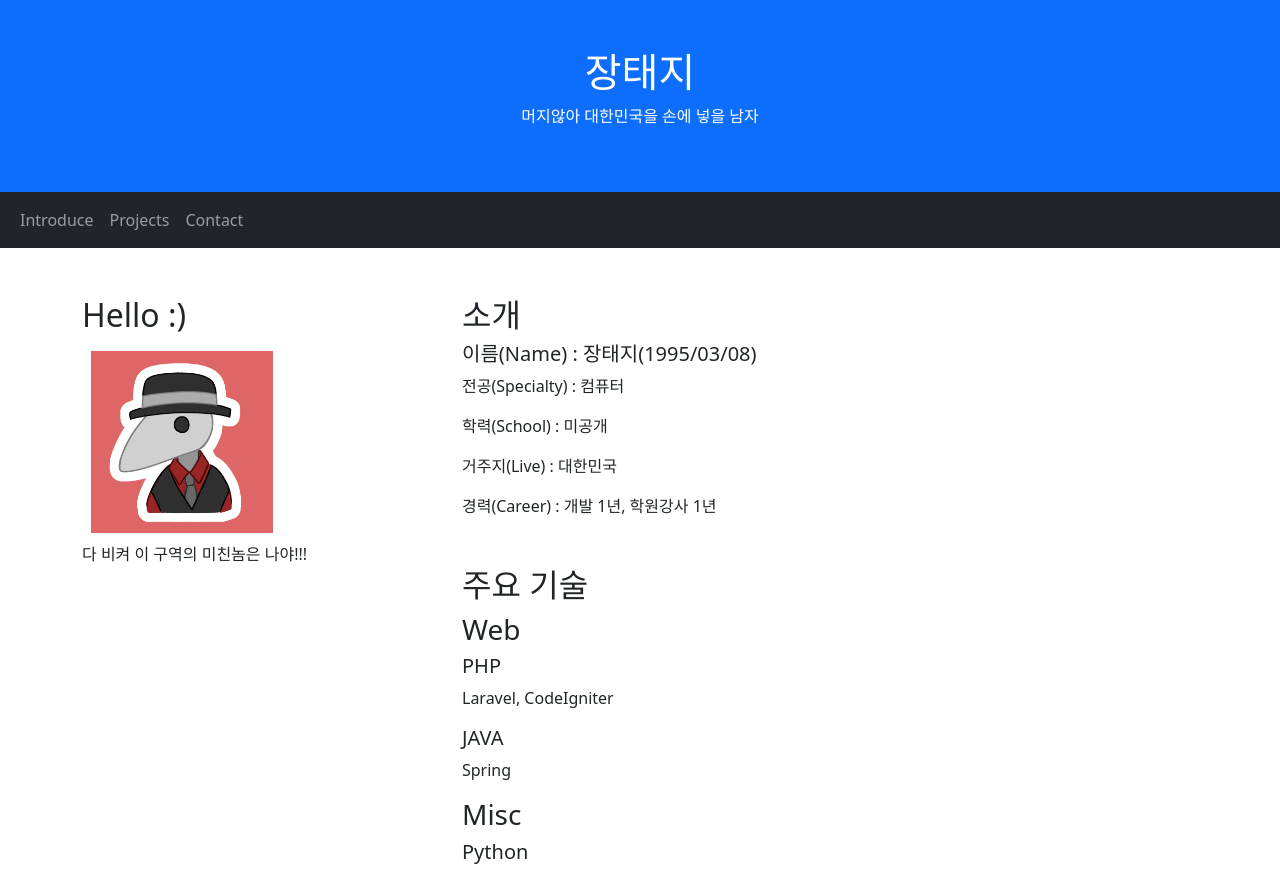
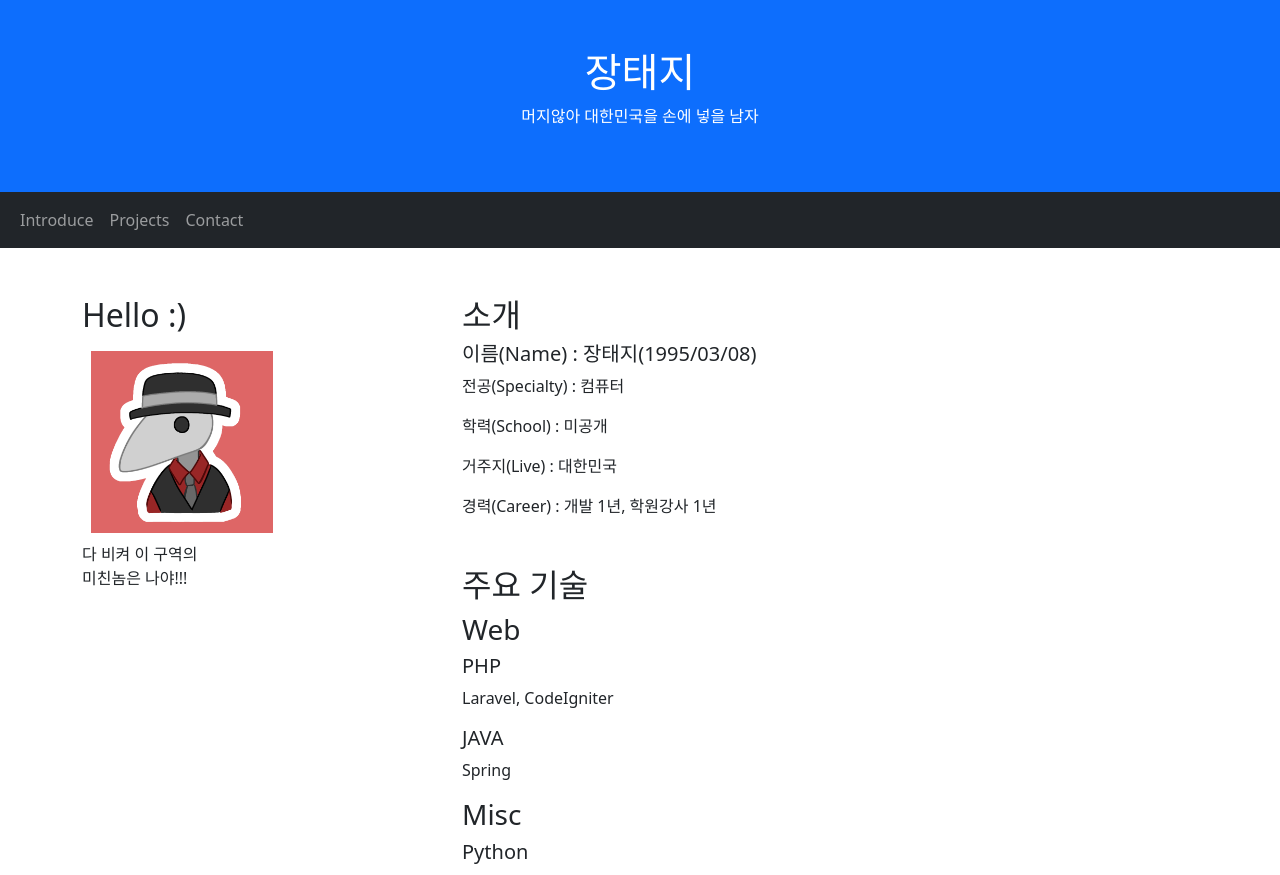
Before and after one commit to xowl1596/myPortfolio, a plain HTML site: page index.html in a window 1280 px wide. Shown: the top 875 px of the page. Drawn offline with nearby package versions, Linux system fonts and the light colour scheme.

Commit message:
프로필 사진 커스텀 태그 생성 및 적용

```diff
--- a/index.html
+++ b/index.html
@@ -16,13 +16,7 @@
 
     <div class="container mt-5">
         <div class="row">
-            <div class="col-sm-4">
-                <h2>Hello :)</h2>
-                <div class="imgDiv" id="profilePic"></div>
-                <p>다 비켜 이 구역의 미친놈은 나야!!!</p>
-
-                <hr class="d-sm-none">
-            </div>
+            <profile-photo></profile-photo>
 
             <div class="col-sm-8">
                 <h2>소개</h2>
--- a/js/index.js
+++ b/js/index.js
@@ -125,30 +125,35 @@ class ProfilePhoto extends HTMLElement{
     connectedCallback(){
         let container = this.createContainer();
         let contents = this.createContents();
-        this.appendChild(container)
+
+        this.appendContents(contents, container);
     }
 
     createContainer() {
         let container = document.createElement('div');
-        outerContainer.classList.add('col-sm-4');
+        container.classList.add('col-sm-4');
 
-        let innerContainer = document.createElement('div');
-        innerContainer.classList.add('container-fluid');
-
-        let navList = this.createNavList();
-
-        innerContainer.appendChild(navList);
-        outerContainer.appendChild(innerContainer);
-
-        return outerContainer;
+        return container;
     }
 
+    createContents() {
+        let contentTop = document.createElement('h2');
+        contentTop.innerText = 'Hello :)';
+        let contentMiddle = document.createElement('div');
+        contentMiddle.classList.add('imgDiv');
+        contentMiddle.id = 'profilePic';
+        let contentBottom = document.createElement('p');
+        contentBottom.innerText = '다 비켜 이 구역의 미친놈은 나야!!!'
 
+        return [contentTop, contentMiddle, contentBottom];
+    }
 
-    appendContents(container, topText, bottomText) {
-        container.appendChild(topText);
-        container.appendChild(bottomText);
-        this.appendChild(container)
+    appendContents(contents, container) {
+        contents.map((item) => {
+            container.appendChild(item);
+        });
+        this.classList.add('col-sm-4');
+        this.appendChild(container);
     }
 }
 
```
